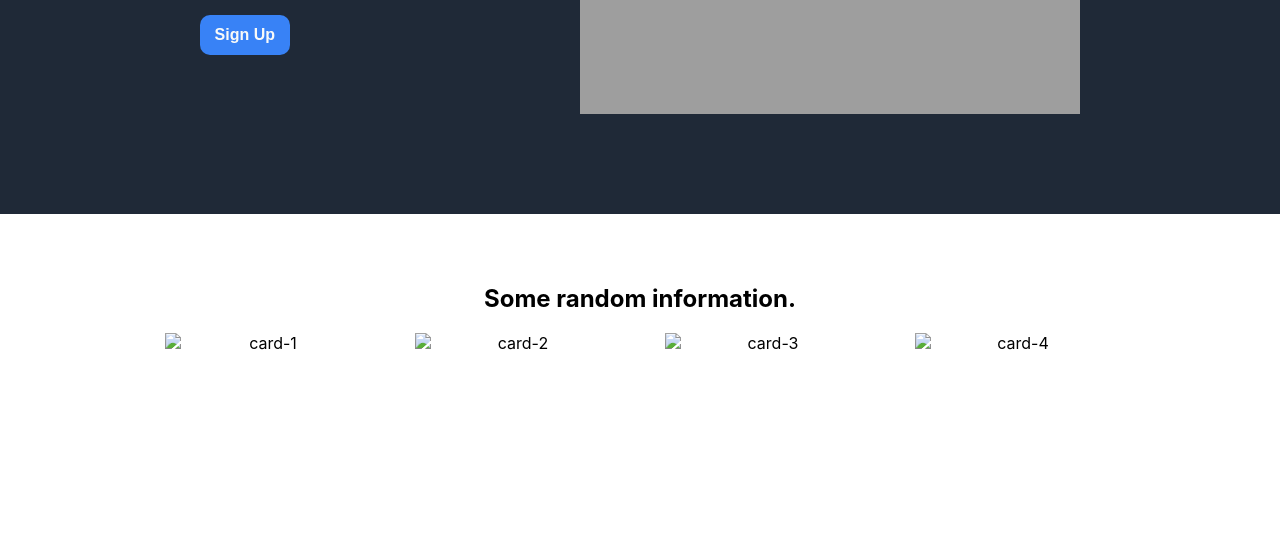
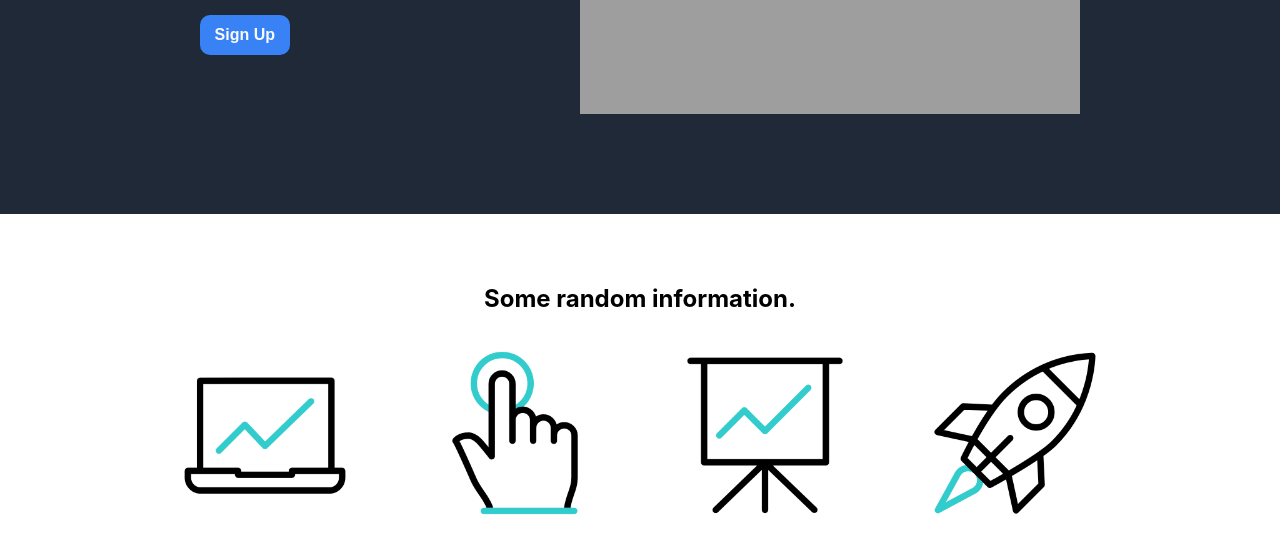
Before and after one commit to ianvei/landing-page, a plain HTML site: page index.html in a window 1280 px wide. Shown: the part 413-947 px from the top of the page. Drawn offline with Linux system fonts and the light colour scheme; the site is published under a folder, as on GitHub Pages, so addresses that start at the root find nothing.

Commit message:
changed gif paths

```diff
--- a/index.html
+++ b/index.html
@@ -29,19 +29,19 @@
         <h2>Some random information.</h2>
         <div class="cards">
             <div class="card-1">
-                <img src="/images/laptop.gif" alt="card-1">
+                <img src="images/laptop.gif" alt="card-1">
                 <div class="text">This is some subtext under an illustration or image</div>
             </div>
             <div class="card-2">
-                <img src="/images/click.gif" alt="card-2">
+                <img src="images/click.gif" alt="card-2">
                 <div class="text">This is some subtext under an illustration or image</div>
             </div>
             <div class="card-3">
-                <img src="/images/presentation.gif" alt="card-3">
+                <img src="images/presentation.gif" alt="card-3">
                 <div class="text">This is some subtext under an illustration or image</div>
             </div>
             <div class="card-4">
-                <img src="/images/rocket.gif" alt="card-4">
+                <img src="images/rocket.gif" alt="card-4">
                 <div class="text">This is some subtext under an illustration or image</div>
             </div>
         </div>
```
